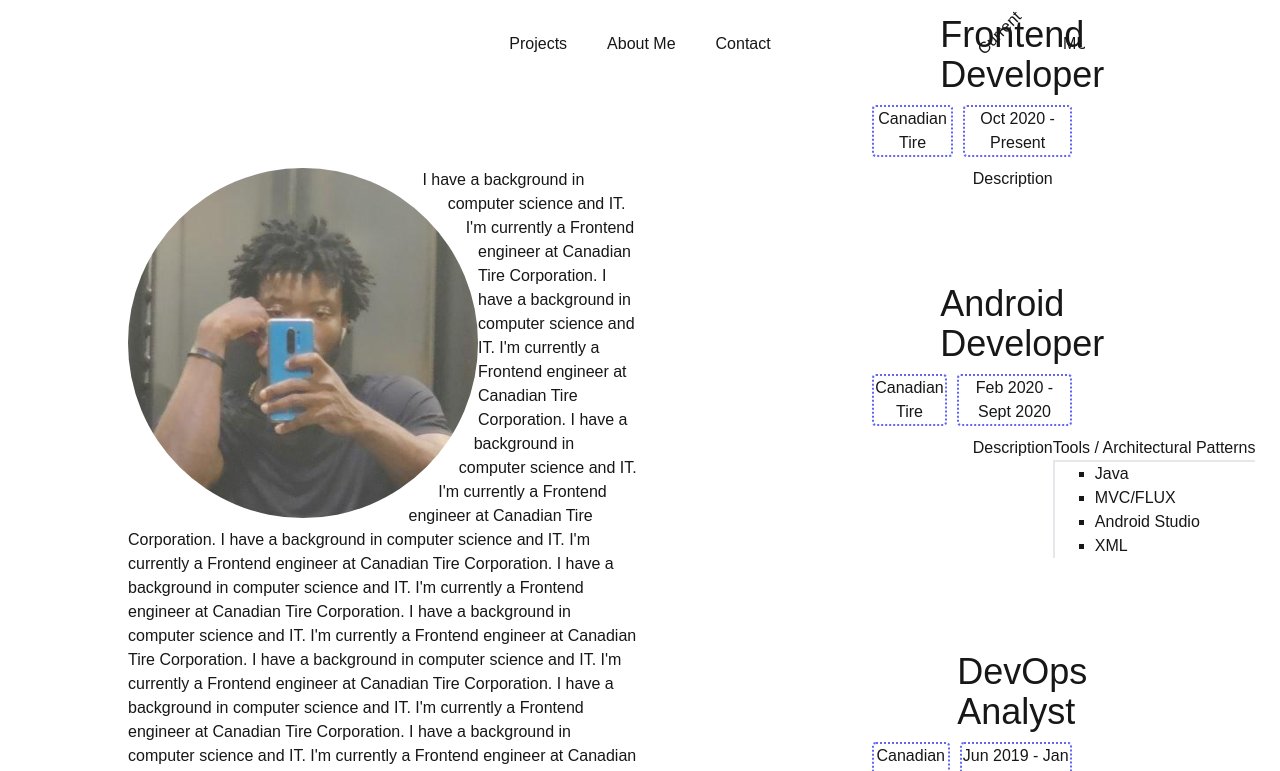
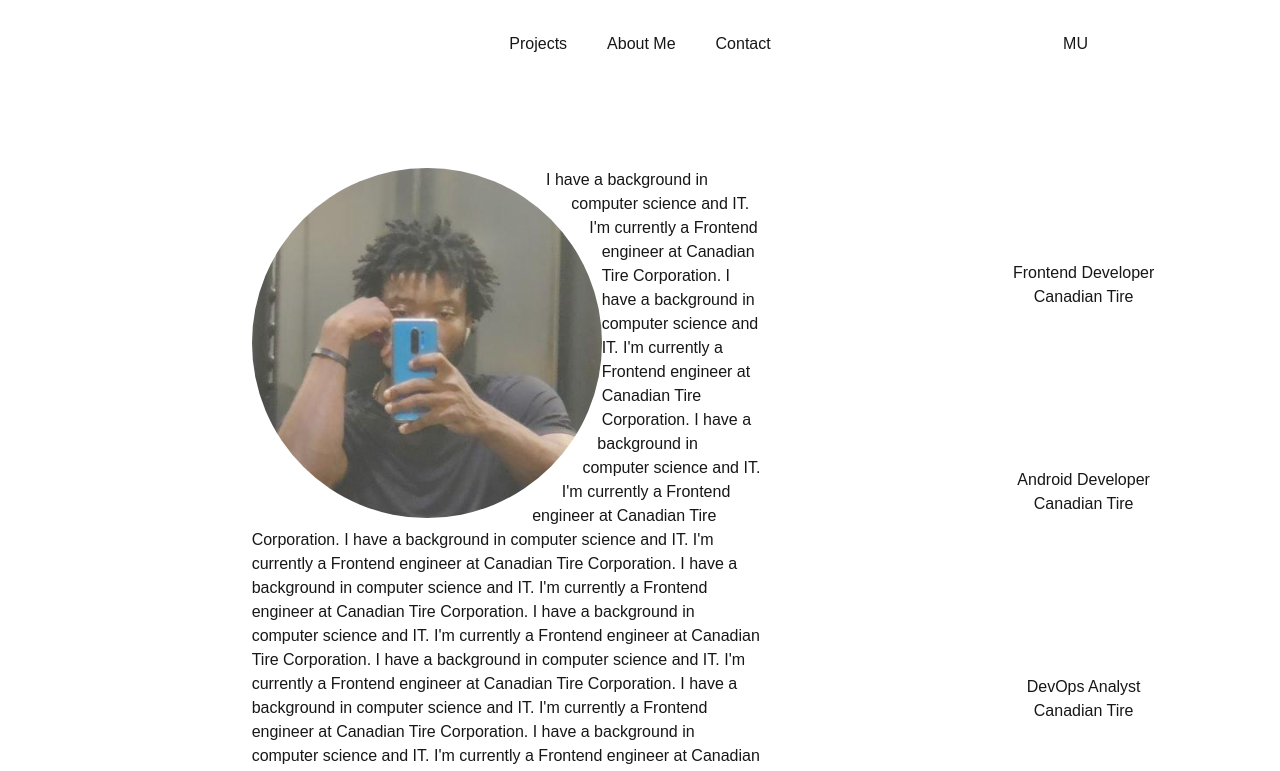
Before and after one commit to iceicles/portfolio, a Next.js app: page /about-me in a window 1280 px wide. Shown: the top 771 px of the page. Built offline with nearby package versions, Linux system fonts and the light colour scheme.

Commit message:
working on about me page - creating modal

```diff
--- a/app/about-me/page.tsx
+++ b/app/about-me/page.tsx
@@ -1,15 +1,29 @@
+'use client';
+import { useState } from 'react';
+import Modal from '../../components/Modal';
 import MainSection from '../../containers/about-page/main-section';
 import TimelineSection from '../../containers/about-page/timeline-section';
 
 export default function About() {
+  const [showModal, setShowModal] = useState(false);
+
+  const onModalClick = (): void => {
+    setShowModal(true);
+  };
+
+  const closeModal = () => {
+    setShowModal(!showModal);
+  };
+
   return (
     <>
-      <main>
-        <div>
-          <MainSection />
-          <TimelineSection />
-        </div>
-      </main>
+      <div className='flex justify-around'>
+        <MainSection />
+        <TimelineSection showModal={onModalClick} />
+      </div>
+      <Modal show={showModal} onCloseClick={closeModal}>
+        Modal Content
+      </Modal>
     </>
   );
 }
--- a/app/globals.css
+++ b/app/globals.css
@@ -20,6 +20,8 @@ body {
   font-family: Arial, Helvetica, sans-serif;
 }
 
-.shape-outside-circle {
-  shape-outside: circle(55%);
+@layer utilities {
+  .shape-outside-circle {
+    shape-outside: circle(55%);
+  }
 }
--- /dev/null
+++ b/components/Card/AboutMeCardShort/index.tsx
@@ -0,0 +1,24 @@
+import React, { FC } from 'react';
+
+interface AboutMeCardShort {
+  title: string;
+  workplace: string;
+  onClick: () => void;
+}
+
+const AboutMeCardShort: FC<AboutMeCardShort> = ({
+  title,
+  workplace,
+  onClick,
+}) => {
+  return (
+    <>
+      <button onClick={onClick} className='border-white border-2'>
+        <h1>{title}</h1>
+        <p>{workplace}</p>
+      </button>
+    </>
+  );
+};
+
+export default AboutMeCardShort;
--- /dev/null
+++ b/components/Modal/index.tsx
@@ -0,0 +1,64 @@
+import React, { FC } from 'react';
+
+interface Modal {
+  show: boolean;
+  children: any;
+  onCloseClick: () => void;
+}
+
+const Modal: FC<Modal> = ({ show, children, onCloseClick }) => {
+  console.log('show - ', show);
+  return (
+    <>
+      {show && (
+        <div className='fixed flex justify-center items-center overflow-y-auto overflow-x-hidden z-50 w-full md:inset-0 h-[calc(100%-1rem)] max-h-full backdrop-blur-lg'>
+          <div className='relative p-4 w-full max-w-2xl max-h-full border-white border-2 rounded-lg'>
+            <div className='relative rounded-lg shadow'>
+              <div className='flex items-center justify-between p-4 md:p-5 border-b rounded-t dark:border-gray-600'>
+                <h3 className='text-4xl'>Front End Developer</h3>
+                {/* TODO: move close button svg */}
+                <button
+                  type='button'
+                  className=' bg-transparent hover:bg-gray-200 hover:text-gray-900 rounded-lg text-sm w-8 h-8 ms-auto inline-flex justify-center items-center'
+                  data-modal-hide='default-modal'
+                  onClick={onCloseClick}
+                >
+                  <svg
+                    className='w-3 h-3'
+                    aria-hidden='true'
+                    xmlns='http://www.w3.org/2000/svg'
+                    fill='none'
+                    viewBox='0 0 14 14'
+                  >
+                    <path
+                      stroke='currentColor'
+                      strokeLinecap='round'
+                      strokeLinejoin='round'
+                      strokeWidth='2'
+                      d='m1 1 6 6m0 0 6 6M7 7l6-6M7 7l-6 6'
+                    />
+                  </svg>
+                </button>
+              </div>
+
+              <div className='p-4 md:p-5 space-y-4'>
+                <p>{children}</p>
+              </div>
+            </div>
+          </div>
+        </div>
+      )}
+    </>
+  );
+};
+
+// fixed top-0 right-0 left-0
+// <div className='overflow-y-auto overflow-x-hidden fixed top-0 right-0 left-0 z-50 justify-center items-center w-full md:inset-0 h-[calc(100%-1rem)] max-h-full'>
+//   <div> {children} </div>
+
+//   <div>
+//     <button onClick={onCloseClick}>Close</button>
+//   </div>
+// </div>
+
+export default Modal;
--- a/containers/about-page/main-section/index.tsx
+++ b/containers/about-page/main-section/index.tsx
@@ -4,7 +4,7 @@ import { ProfilePicture } from '../../home-page/hero-section/ProfilePic/ProfileP
 const MainSection = () => {
   return (
     <>
-      <div className='w-[40vw] mr-auto ml-[10vw] relative'>
+      <div className='w-[40vw] ml-[10vw]'>
         <ProfilePicture additionalClass='float-left shape-outside-circle' />
         <p>
           I have a background in computer science and IT. I'm currently a
@@ -23,29 +23,7 @@ const MainSection = () => {
           Corporation. I have a background in computer science and IT. I'm
           currently a Frontend engineer at Canadian Tire Corporation. I have a
           background in computer science and IT. I'm currently a Frontend
-          engineer at Canadian Tire Corporation. I have a background in computer
-          science and IT. I'm currently a Frontend engineer at Canadian Tire
-          Corporation. I have a background in computer science and IT. I'm
-          currently a Frontend engineer at Canadian Tire Corporation. I have a
-          background in computer science and IT. I'm currently a Frontend
-          engineer at Canadian Tire Corporation. I have a background in computer
-          science and IT. I'm currently a Frontend engineer at Canadian Tire
-          Corporation. I have a background in computer science and IT. I'm
-          currently a Frontend engineer at Canadian Tire Corporation. I have a
-          background in computer science and IT. I'm currently a Frontend
-          engineer at Canadian Tire Corporation. I have a background in computer
-          science and IT. I'm currently a Frontend engineer at Canadian Tire
-          Corporation. I have a background in computer science and IT. I'm
-          currently a Frontend engineer at Canadian Tire Corporation. I have a
-          background in computer science and IT. I'm currently a Frontend
-          engineer at Canadian Tire Corporation. I have a background in computer
-          science and IT. I'm currently a Frontend engineer at Canadian Tire
-          Corporation. I have a background in computer science and IT. I'm
-          currently a Frontend engineer at Canadian Tire Corporation. I have a
-          background in computer science and IT. I'm currently a Frontend
-          engineer at Canadian Tire Corporation. I have a background in computer
-          science and IT. I'm currently a Frontend engineer at Canadian Tire
-          Corporation.
+          engineer at Canadian Tire Corporation.
         </p>
       </div>
     </>
--- a/containers/about-page/timeline-section/index.tsx
+++ b/containers/about-page/timeline-section/index.tsx
@@ -1,8 +1,30 @@
-import React from 'react';
-import AboutMeCard from '../../../components/Card/AboutMeCard';
+import React, { FC, useState } from 'react';
 import { AboutMeCards } from './constants';
+import AboutMeCardShort from '../../../components/Card/AboutMeCardShort';
 
-const TimelineSection = () => {
+interface TimelineSection {
+  showModal: () => void;
+}
+
+const TimelineSection: FC<TimelineSection> = ({ showModal }) => {
+  return (
+    <div className='flex flex-col gap-y-[5vw] justify-evenly flex-wrap'>
+      {AboutMeCards.map((card) => (
+        <React.Fragment key={card.id}>
+          <AboutMeCardShort
+            title={card.title}
+            workplace={card.workplace}
+            onClick={showModal}
+          />
+        </React.Fragment>
+      ))}
+    </div>
+  );
+};
+
+/*
+
+old -
   return (
     <div className='flex flex-col gap-y-[5vw] justify-evenly flex-wrap border-dotted absolute top-0 right-0'>
       {AboutMeCards.map((card) => (
@@ -21,6 +43,7 @@ const TimelineSection = () => {
       ))}
     </div>
   );
-};
+
+*/
 
 export default TimelineSection;
```
